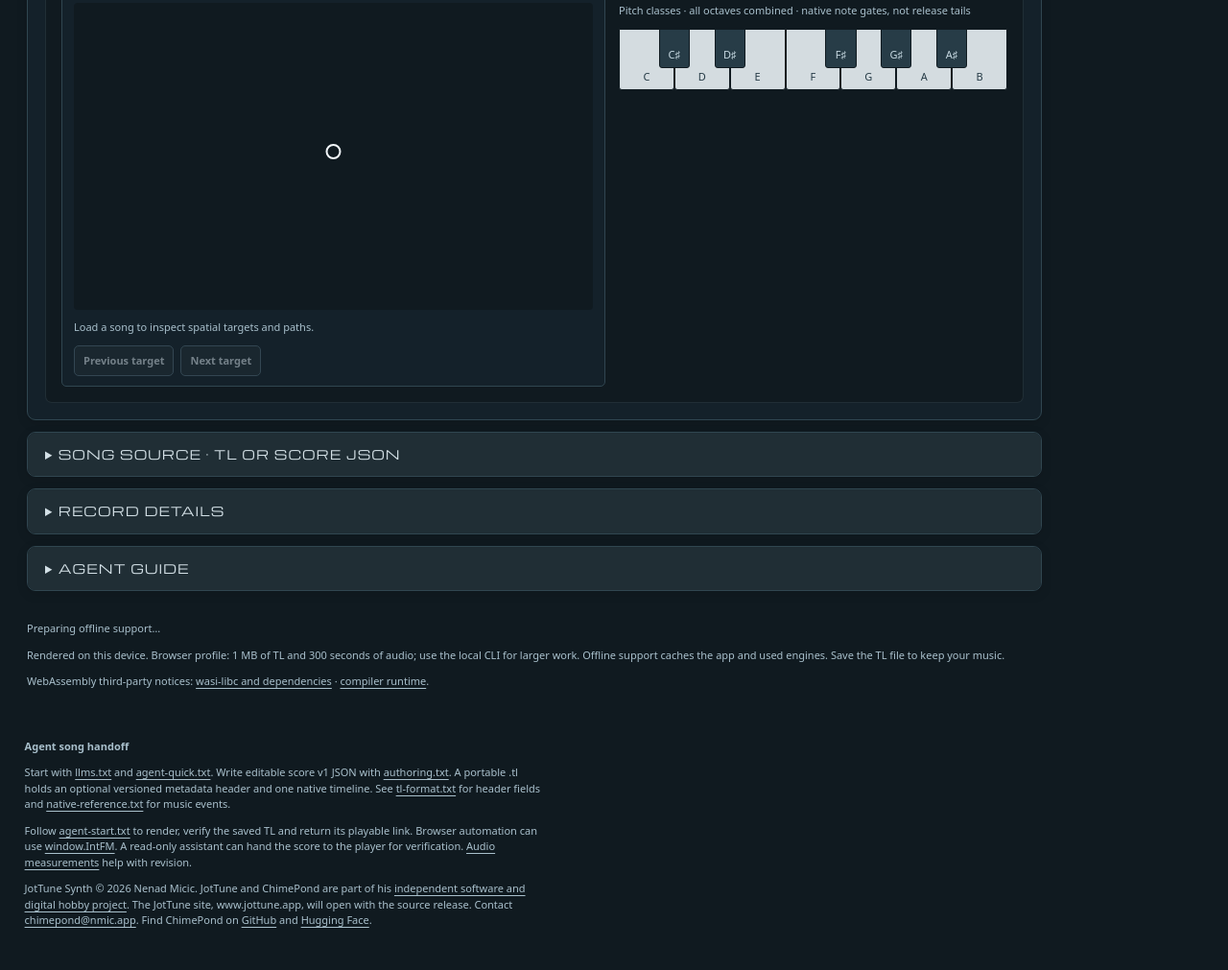
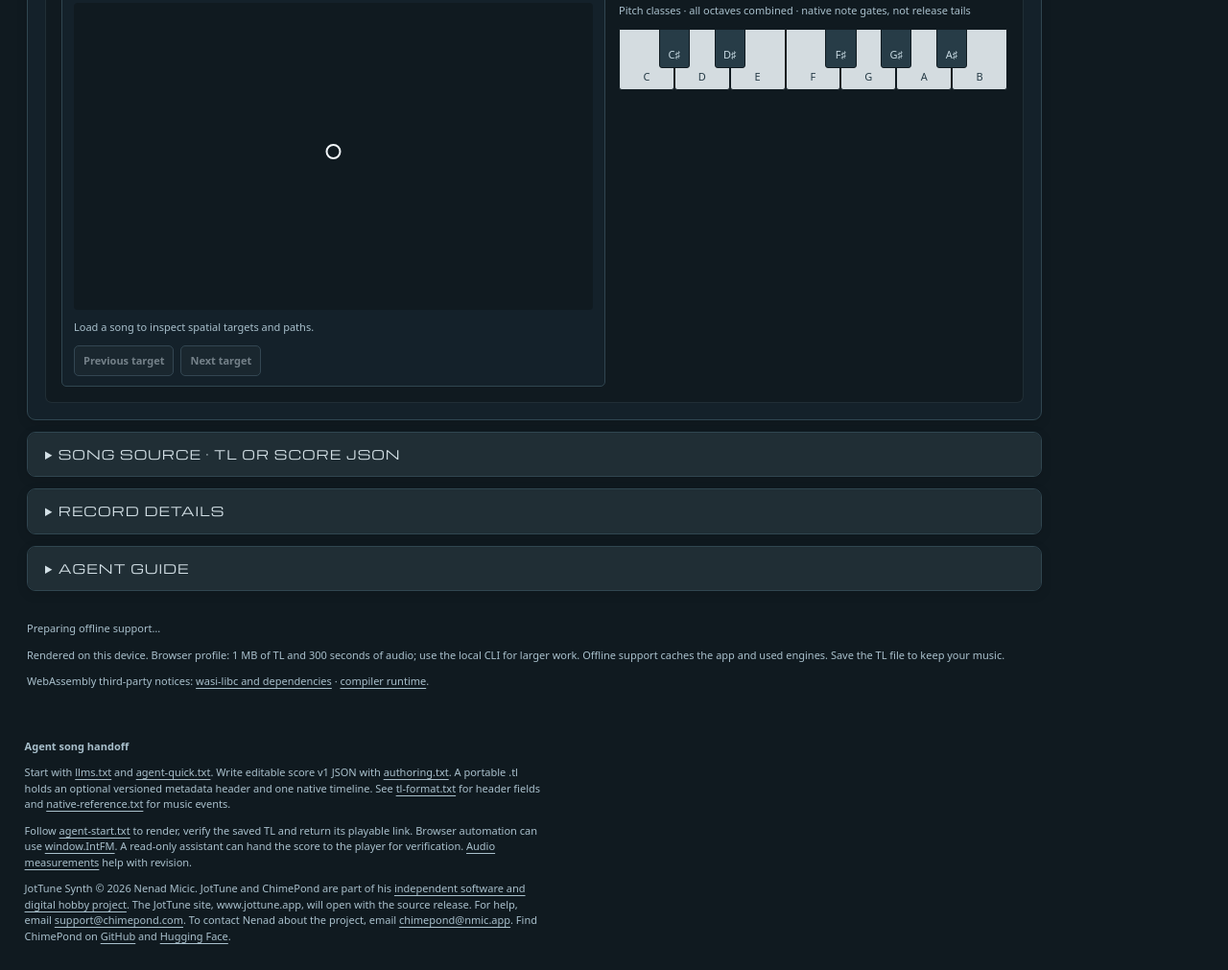
Before and after one commit to chimepond/jottune-synth, a plain HTML site: page web/index.html in a window 1280 px wide. Shown: the part 2282-3293 px from the top of the page at 96% size. Drawn offline with Linux system fonts and the light colour scheme; no server answers.

Commit message:
Distinguish project correspondence from synth support

```diff
--- a/web/index.html
+++ b/web/index.html
@@ -345,7 +345,7 @@
   <strong>Agent song handoff</strong>
   <p>Start with <a href="llms.txt">llms.txt</a> and <a href="agent-quick.txt">agent-quick.txt</a>. Write editable score v1 JSON with <a href="authoring.txt">authoring.txt</a>. A portable .tl holds an optional versioned metadata header and one native timeline. See <a href="tl-format.txt">tl-format.txt</a> for header fields and <a href="native-reference.txt">native-reference.txt</a> for music events.</p>
   <p>Follow <a href="agent-start.txt">agent-start.txt</a> to render, verify the saved TL and return its playable link. Browser automation can use <a href="browser-guide.txt">window.IntFM</a>. A read-only assistant can hand the score to the player for verification. <a href="analysis.txt">Audio measurements</a> help with revision.</p>
-  <p id="project-credit">JotTune Synth © 2026 Nenad Micic. JotTune and ChimePond are part of his <a href="https://www.nmic.app/">independent software and digital hobby project</a>. The JotTune site, www.jottune.app, will open with the source release. Contact <a href="mailto:chimepond@nmic.app">chimepond@nmic.app</a>. Find ChimePond on <a href="https://github.com/chimepond">GitHub</a> and <a href="https://huggingface.co/chimepond">Hugging Face</a>.</p>
+  <p id="project-credit">JotTune Synth © 2026 Nenad Micic. JotTune and ChimePond are part of his <a href="https://www.nmic.app/">independent software and digital hobby project</a>. The JotTune site, www.jottune.app, will open with the source release. For help, email <a href="mailto:support@chimepond.com">support@chimepond.com</a>. To contact Nenad about the project, email <a href="mailto:chimepond@nmic.app">chimepond@nmic.app</a>. Find ChimePond on <a href="https://github.com/chimepond">GitHub</a> and <a href="https://huggingface.co/chimepond">Hugging Face</a>.</p>
 </footer>
 </body>
 </html>
```
Also changed, not shown: web/llm.txt, web/llms.txt, 3 other files.
